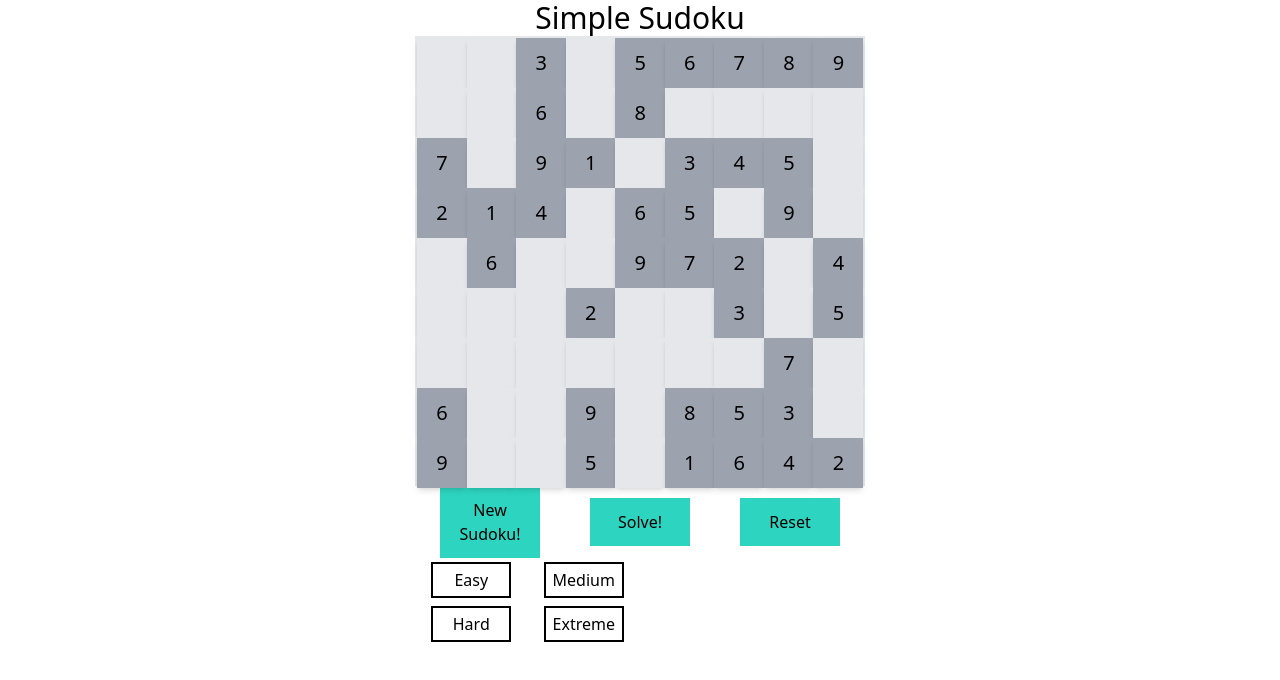
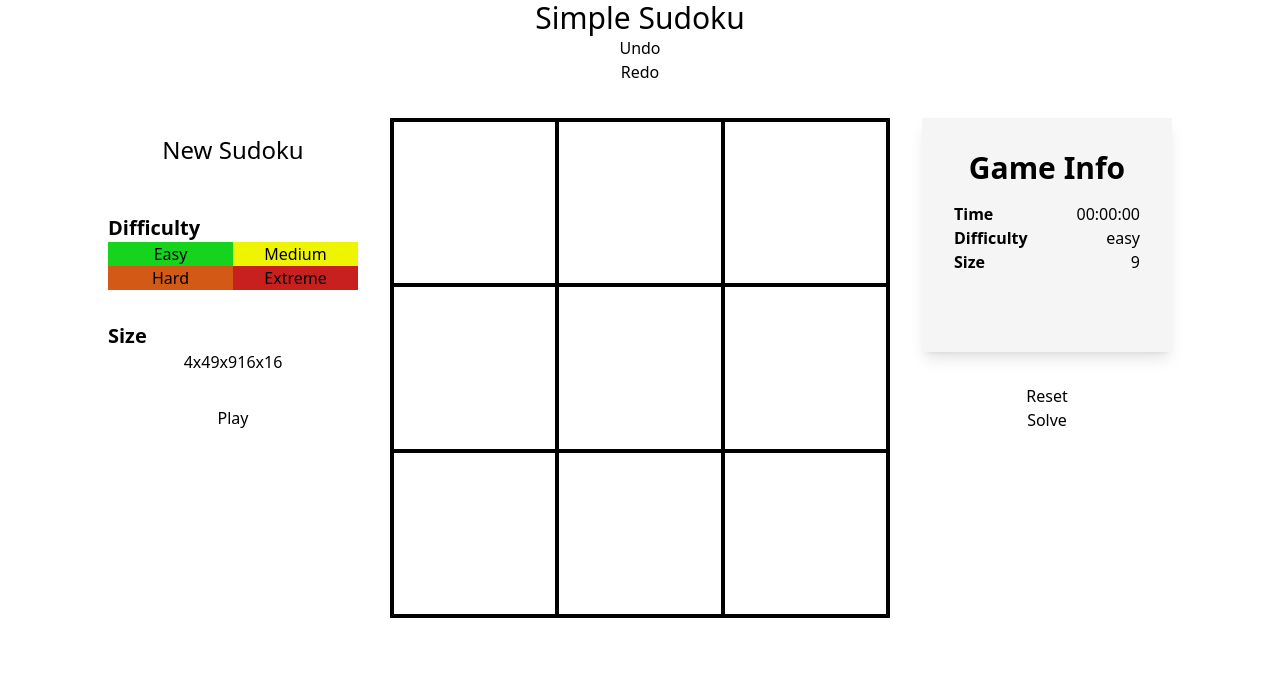
Before and after one commit to j-oliver/sudoku_solver, a React (Vite) app: page / in a window 1280 px wide. Shown: the top 680 px of the page. Built offline with nearby package versions, Linux system fonts and the light colour scheme.

Commit message:
Start adding new design and better functionality

```diff
--- a/src/App.tsx
+++ b/src/App.tsx
@@ -1,63 +1,34 @@
 import { SudokuGrid } from './SudokuGrid';
-import { Options } from './Options';
-import { Settings } from './Settings';
 
-import { useCallback, useState } from 'react';
-import { createNewSudoku, solveSudoku } from './core/sudoku';
-import { Difficulty } from './types';
+import { SudokuContextProvider } from './SudokuContext';
+import { Menu } from './Menu';
+import { InfoBox } from './InfoBox';
 
 export const App = () => {
-  const [difficulty, setDifficulty] = useState<Difficulty>('easy');
-  const [initialgrid, setInitialGrid] = useState(createNewSudoku('easy'));
-  const [grid, setGrid] = useState(
-    initialgrid.map((row: number[]) => row.slice())
-  );
-
-  const setNumber = useCallback(
-    (number: number, rindex: number, cindex: number) => {
-      const nextGrid = grid.slice();
-
-      nextGrid[rindex][cindex] = number;
-
-      setGrid(nextGrid);
-    },
-    [grid]
-  );
-
-  const solve = useCallback(() => {
-    setGrid(solveSudoku(grid));
-  }, [grid]);
-
-  const createSudoku = useCallback(() => {
-    const initialgrid = createNewSudoku(difficulty);
-    const grid = initialgrid.map((row: number[]) => row.slice());
-
-    setInitialGrid(initialgrid);
-    setGrid(grid);
-  }, [difficulty]);
-
-  const resetSudoku = useCallback(() => {
-    const resetSudoku = initialgrid.map((row: number[]) => row.slice());
-
-    setGrid(resetSudoku);
-  }, [initialgrid]);
-
   return (
     <div className="flex flex-col items-center">
       <h1 className="text-3xl">Simple Sudoku</h1>
-      <div className="w-[450px]">
-        <SudokuGrid
-          initialgrid={initialgrid}
-          grid={grid}
-          setNumber={setNumber}
-        />
-        <Options
-          solve={solve}
-          createSudoku={createSudoku}
-          reset={resetSudoku}
-        />
-        <Settings difficulty={difficulty} setDifficulty={setDifficulty} />
-      </div>
+      <SudokuContextProvider>
+        <div className="grid gap-8 grid-cols-[1fr,2fr,1fr] grid-rows-[50px,1fr,1fr]">
+          <div />
+          <div className="flex flex-col items-center">
+            <button>Undo</button>
+            <button>Redo</button>
+          </div>
+          <div />
+          <div className="row-span-2">
+            <Menu />
+          </div>
+          <div className="row-span-2">
+            <SudokuGrid />
+          </div>
+          <InfoBox />
+          <div className="flex flex-col items-center">
+            <button>Reset</button>
+            <button>Solve</button>
+          </div>
+        </div>
+      </SudokuContextProvider>
     </div>
   );
 };
--- /dev/null
+++ b/src/InfoBox.tsx
@@ -0,0 +1,25 @@
+import { FC, useContext } from 'react';
+import { SudokuContext } from './SudokuContext';
+
+export const InfoBox: FC = () => {
+  const { time, size, difficulty } = useContext(SudokuContext);
+  return (
+    <div className="flex flex-col items-center w-full h-full bg-[#F5F5F5] shadow-lg p-8">
+      <h1 className="w-full font-bold text-3xl text-center mb-4">Game Info</h1>
+      <div className="w-full">
+        <div className="w-full flex justify-between items-center">
+          <div className="font-bold">Time</div>
+          <div>{time}</div>
+        </div>
+        <div className="w-full flex justify-between items-center">
+          <div className="font-bold">Difficulty</div>
+          <div>{difficulty}</div>
+        </div>
+        <div className="w-full flex justify-between items-center">
+          <div className="font-bold">Size</div>
+          <div>{size}</div>
+        </div>
+      </div>
+    </div>
+  );
+};
--- /dev/null
+++ b/src/Menu.tsx
@@ -0,0 +1,27 @@
+import { FC } from 'react';
+
+export const Menu: FC = () => {
+  return (
+    <div className="flex flex-col gap-8 justify-between">
+      <h1 className="w-full text-center p-4 text-2xl">New Sudoku</h1>
+      <div className="flex flex-col">
+        <h2 className="font-bold text-xl">Difficulty</h2>
+        <div className="grid grid-cols-2">
+          <button className="bg-difficulty-easy">Easy</button>
+          <button className="bg-difficulty-medium">Medium</button>
+          <button className="bg-difficulty-hard">Hard</button>
+          <button className="bg-difficulty-extreme">Extreme</button>
+        </div>
+      </div>
+      <div className="flex flex-col">
+        <h2 className="font-bold text-xl">Size</h2>
+        <div className="w-full flex items-center justify-center">
+          <button>4x4</button>
+          <button>9x9</button>
+          <button>16x16</button>
+        </div>
+      </div>
+      <button>Play</button>
+    </div>
+  );
+};
--- a/src/NumberPicker.tsx
+++ b/src/NumberPicker.tsx
@@ -20,13 +20,13 @@ export const NumberPicker: FC<Props> = ({
   return (
     <div
       ref={numberPickerRef}
-      className="grid grid-cols-3 justify-around bg-white opacity-95"
+      className="flex flex-wrap bg-white opacity-95 w-full h-full"
     >
       {numberpickergrid.map(number => {
         return availableNumbers.includes(number) ? (
           <div
             key={number}
-            className="text-center text-xs select-none hover:cursor-pointer hover:text-red-700"
+            className="flex justify-center items-center leading-[10px] text-xs font-bold w-1/3 h-1/3 select-none hover:cursor-pointer hover:text-red-700"
             onClick={() => enterNumber(number)}
           >
             {number}
@@ -34,7 +34,7 @@ export const NumberPicker: FC<Props> = ({
         ) : (
           <div
             key={number}
-            className="text-center text-xs select-none hover:cursor-pointer opacity-50 hover:text-black"
+            className="flex justify-center items-center leading-[10px] text-xs w-1/3 h-1/3 select-none hover:cursor-pointer opacity-50 hover:text-black"
           >
             {number}
           </div>
--- a/src/Settings.tsx
+++ b/src/Settings.tsx
@@ -16,7 +16,7 @@ export const Settings: FC<Props> = ({ difficulty, setDifficulty }) => {
   return (
     <div className="flex flex-wrap justify-around w-[225px]">
       {allDifficulties.map(d => {
-        const selected = difficulty === d ? 'bg-green' : '';
+        const selected = difficulty === d ? 'bg-green-500' : '';
         return (
           <div
             key={d}
--- a/src/Square.tsx
+++ b/src/Square.tsx
@@ -1,30 +1,29 @@
-import { FC } from 'react';
+import { FC, ReactNode } from 'react';
 
 type Props = {
   squarekey: string;
   value: number;
-  css: string;
-  numberpicker?: JSX.Element;
+  initial?: boolean;
+  numberpicker?: ReactNode;
   showNumberPicker?: () => void;
   removeNumber?: () => void;
 };
 
 export const Square: FC<Props> = ({
   squarekey,
-  css,
+  initial,
   value,
   numberpicker,
   removeNumber,
   showNumberPicker,
 }) => {
-  const isInitial = css === 'initial' ? 'bg-gray-400' : '';
-  return (
-    <div key={squarekey} className="relative">
-      {numberpicker ? (
+  const isInitial = initial ? 'bg-gray-400' : '';
+  return numberpicker ? (
     numberpicker
   ) : (
     <div
-          className={`text-center text-xl leading-[50px] shadow-md bg-gray-200 w-[50px] h-[50px] select-none ${isInitial}`}
+      key={squarekey}
+      className={`flex justify-center items-center w-full h-full text-xl bg-gray-200 select-none ${isInitial} border-[1px] border-gray-500`}
       onClick={() => showNumberPicker && showNumberPicker()}
       onContextMenu={event => {
         event.stopPropagation();
@@ -34,7 +33,5 @@ export const Square: FC<Props> = ({
     >
       {value === 0 ? '' : value}
     </div>
-      )}
-    </div>
   );
 };
--- /dev/null
+++ b/src/SudokuContext.tsx
@@ -0,0 +1,109 @@
+import { FC, ReactNode, createContext, useCallback, useState } from 'react';
+import { Difficulty, Sudoku } from './types';
+import { solveSudoku, createNewSudoku } from './core/sudoku';
+import { useTimer } from './useTimer';
+
+type SudokuContextProps = {
+  sudoku?: Sudoku;
+  initialSudoku?: Sudoku;
+  time: string;
+  size?: number;
+  difficulty?: Difficulty;
+  solve: () => void;
+  createSudoku: (size: number, difficulty: Difficulty) => void;
+  resetSudoku: () => void;
+  setNumber: (number: number, rindex: number, cindex: number) => void;
+  removeNumber: (rindex: number, cindex: number) => void;
+  setDifficulty?: (difficulty: Difficulty) => void;
+  setSize?: (size: number) => void;
+};
+
+export const SudokuContext = createContext<SudokuContextProps>({
+  sudoku: [],
+  initialSudoku: [],
+  time: '',
+  solve: () => {},
+  createSudoku: () => {},
+  resetSudoku: () => {},
+  setNumber: () => {},
+  removeNumber: () => {},
+});
+
+type Props = {
+  children: ReactNode;
+};
+
+export const SudokuContextProvider: FC<Props> = ({ children }) => {
+  const [difficulty, setDifficulty] = useState<Difficulty>('easy');
+  const [size, setSize] = useState(9);
+  const [initialSudoku, setInitialSudoku] = useState(
+    createNewSudoku(size, difficulty)
+  );
+  const [sudoku, setSudoku] = useState<Sudoku>();
+  const { time, startTimer, stop } = useTimer();
+
+  const setNumber = useCallback(
+    (number: number, rindex: number, cindex: number) => {
+      const nextGrid = sudoku?.slice();
+
+      nextGrid && (nextGrid[rindex][cindex] = number);
+
+      setSudoku(nextGrid);
+    },
+    [sudoku]
+  );
+
+  const removeNumber = useCallback(
+    (rindex: number, cindex: number) => {
+      const nextGrid = sudoku?.slice();
+
+      nextGrid && (nextGrid[rindex][cindex] = 0);
+
+      setSudoku(nextGrid);
+    },
+    [sudoku]
+  );
+
+  const solve = useCallback(() => {
+    if (!sudoku) return;
+
+    setSudoku(solveSudoku(sudoku));
+    stop();
+  }, [sudoku, stop]);
+
+  const createSudoku = (size: number, difficulty: Difficulty) => {
+    const initialSudoku = createNewSudoku(size, difficulty);
+    const sudoku = initialSudoku.map((row: number[]) => row.slice());
+
+    setInitialSudoku(initialSudoku);
+    setSudoku(sudoku);
+    startTimer();
+  };
+
+  const resetSudoku = useCallback(() => {
+    const resetSudoku = initialSudoku.map((row: number[]) => row.slice());
+
+    setSudoku(resetSudoku);
+  }, [initialSudoku]);
+
+  return (
+    <SudokuContext.Provider
+      value={{
+        sudoku,
+        initialSudoku,
+        time,
+        size,
+        difficulty,
+        solve,
+        createSudoku,
+        resetSudoku,
+        setNumber,
+        removeNumber,
+        setSize,
+        setDifficulty,
+      }}
+    >
+      {children}
+    </SudokuContext.Provider>
+  );
+};
--- a/src/SudokuGrid.tsx
+++ b/src/SudokuGrid.tsx
@@ -1,19 +1,15 @@
-import { FC, useCallback, useState } from 'react';
+import { FC, useCallback, useContext, useState } from 'react';
 
 import { Square } from './Square';
 import { NumberPicker } from './NumberPicker';
 import { getValidNumbersForCell } from './core/sudoku';
-import { Sudoku } from './types';
+import { SudokuContext } from './SudokuContext';
 
-type Props = {
-  initialgrid: Sudoku;
-  grid: Sudoku;
-  setNumber: (number: number, rindex: number, cindex: number) => void;
-};
-
-export const SudokuGrid: FC<Props> = ({ initialgrid, grid, setNumber }) => {
+export const SudokuGrid: FC = () => {
   const [npExists, setNpExists] = useState(false);
   const [numberpicker, setNumberpicker] = useState({ rindex: -1, cindex: -1 });
+
+  const { sudoku, initialSudoku, setNumber } = useContext(SudokuContext);
 
   const pickNumber = useCallback(
     (number: number, rindex: number, cindex: number) => {
@@ -40,14 +36,14 @@ export const SudokuGrid: FC<Props> = ({ initialgrid, grid, setNumber }) => {
   }
 
   function cellIsBlocked(rindex: number, cindex: number) {
-    return initialgrid[rindex][cindex] !== 0;
+    return initialSudoku?.[rindex][cindex] !== 0;
   }
 
   function getGrid() {
-    return grid.map((row, rindex) => {
+    return sudoku?.map((row, rindex) => {
       return row.map((cell, cindex) => {
         const key = `${rindex}${cindex}`;
-        const availableNumbers = getValidNumbersForCell(rindex, cindex, grid);
+        const availableNumbers = getValidNumbersForCell(rindex, cindex, sudoku);
 
         const hasNumberPicker =
           numberpicker.rindex === rindex && numberpicker.cindex === cindex;
@@ -60,13 +56,12 @@ export const SudokuGrid: FC<Props> = ({ initialgrid, grid, setNumber }) => {
         ) : undefined;
 
         if (cellIsBlocked(rindex, cindex)) {
-          return <Square css="initial" squarekey={key} value={cell} />;
+          return <Square initial squarekey={key} value={cell} />;
         } else {
           return (
             <Square
               squarekey={key}
               value={cell}
-              css={''}
               numberpicker={np}
               removeNumber={() => setNumber(0, rindex, cindex)}
               showNumberPicker={() => showNumberPicker(rindex, cindex)}
@@ -78,7 +73,17 @@ export const SudokuGrid: FC<Props> = ({ initialgrid, grid, setNumber }) => {
   }
 
   return (
-    <div className="grid grid-cols-9 w-[450px] h-[450px] border-2">
+    <div className="grid grid-cols-[repeat(9,1fr)] grid-rows-[repeat(9,1fr)] w-[500px] h-[500px] border-2 border-black relative">
+      <div className="top-0 left-0 grid grid-cols-3 w-full h-full absolute pointer-events-none">
+        {new Array(9).fill(0).map((_, index) => {
+          return (
+            <div
+              key={index}
+              className="border-2 border-black text-center text-xl"
+            />
+          );
+        })}
+      </div>
       {getGrid()}
     </div>
   );
--- a/src/core/sudoku.ts
+++ b/src/core/sudoku.ts
@@ -1,4 +1,5 @@
 import { Difficulty, Sudoku } from '../types';
+import { slice2DArray } from '../utils';
 
 const size = 9;
 
@@ -25,28 +26,24 @@ const difficultySettings = {
   extreme: 25,
 };
 
-function slice2DArray(
-  arr: number[][],
-  fromX: number,
-  toX: number,
-  fromY: number,
-  toY: number
-): number[][] {
-  // Check if indices are within bounds
-  if (fromX < 0 || fromX >= arr.length || toX < 0 || toX >= arr.length) {
-    throw new Error('X indices are out of bounds');
+export function getSudokuGrids(sudoku: Sudoku): number[][][] {
+  const gridLength = Math.sqrt(size);
+
+  if (gridLength % 1 !== 0) {
+    throw new Error('Grid length is not a square number');
   }
 
-  if (fromY < 0 || fromY >= arr[0].length || toY < 0 || toY >= arr[0].length) {
-    throw new Error('Y indices are out of bounds');
+  const grids: number[][][] = [];
+
+  for (let i = 0; i < size; i += gridLength) {
+    for (let j = 0; j < size; j += gridLength) {
+      grids.push(
+        slice2DArray(sudoku, i, i + (gridLength - 1), j, j + (gridLength - 1))
+      );
+    }
   }
 
-  // Slice the 2D array based on the specified indices
-  const slicedArray: number[][] = arr
-    .slice(fromX, toX + 1)
-    .map(row => row.slice(fromY, toY + 1));
-
-  return slicedArray;
+  return grids;
 }
 
 function getInnerGrid(position: string, g: Sudoku) {
@@ -139,7 +136,7 @@ function getReadableSudoku(sudoku: Sudoku) {
   return sudoku.map(row => row.map(cell => cell || 0));
 }
 
-export function createNewSudoku(difficulty: Difficulty): Sudoku {
+export function createNewSudoku(size: number, difficulty: Difficulty): Sudoku {
   const totalCells = size * size;
   const numberAmount = totalCells - difficultySettings[difficulty];
   const sudoku = solveSudoku(createEmpty2dArray(size, size, 0));
@@ -191,14 +188,14 @@ export function createNewSudoku(difficulty: Difficulty): Sudoku {
 //   return gridCopy;
 // }
 
-export function solveSudoku(grid: Sudoku): Sudoku {
-  const gridCopy = grid.slice(0);
+export function solveSudoku(sudoku: Sudoku): Sudoku {
+  const sudokuCopy = sudoku.slice(0);
 
   let iterations = 0;
 
   if (solve()) {
     console.log(iterations);
-    return gridCopy;
+    return sudokuCopy;
   } else {
     throw 'no solution';
   }
@@ -206,16 +203,16 @@ export function solveSudoku(grid: Sudoku): Sudoku {
   function solve(): boolean {
     for (let i = 0; i < size; i++) {
       for (let j = 0; j < size; j++) {
-        if (gridCopy[i][j] === 0) {
-          const validNumbers = getValidNumbersForCell(i, j, gridCopy);
+        if (sudokuCopy[i][j] === 0) {
+          const validNumbers = getValidNumbersForCell(i, j, sudokuCopy);
 
           for (let m = 0; m < validNumbers.length; m++) {
-            gridCopy[i][j] = validNumbers[m];
+            sudokuCopy[i][j] = validNumbers[m];
             iterations++;
             if (solve() !== false) {
               return true;
             }
-            gridCopy[i][j] = 0;
+            sudokuCopy[i][j] = 0;
           }
 
           return false;
--- /dev/null
+++ b/src/useTimer.ts
@@ -0,0 +1,55 @@
+import { useRef, useState } from 'react';
+
+export type Timer = {
+  seconds: number;
+  time: string;
+  startTimer: () => void;
+  stop: () => void;
+  reset: () => void;
+};
+
+export const useTimer = (): Timer => {
+  const [seconds, setSeconds] = useState(0);
+  const [time, setTime] = useState<string>('00:00:00');
+
+  const interval = useRef<number>(0);
+
+  const startTimer = () => {
+    interval.current = setInterval(() => {
+      setSeconds(seconds => seconds + 1);
+      setTime(formatTime(seconds));
+    }, 1000);
+  };
+
+  const stop = () => {
+    clearInterval(interval.current);
+  };
+
+  const reset = () => {
+    setSeconds(0);
+    stop();
+    startTimer();
+  };
+
+  const formatTime = (seconds: number) => {
+    const hours = Math.floor(seconds / 3600);
+    const minutes = Math.floor(seconds / 60) - hours * 60;
+    const secs = seconds % 60;
+
+    return `${formatTimeUnit(hours)}:${formatTimeUnit(
+      minutes
+    )}:${formatTimeUnit(secs)}`;
+  };
+
+  const formatTimeUnit = (unit: number) => {
+    return unit < 10 ? `0${unit}` : unit;
+  };
+
+  return {
+    seconds,
+    time,
+    startTimer,
+    stop,
+    reset,
+  };
+};
--- /dev/null
+++ b/src/utils.ts
@@ -0,0 +1,23 @@
+export function slice2DArray(
+  arr: number[][],
+  fromX: number,
+  toX: number,
+  fromY: number,
+  toY: number
+): number[][] {
+  // Check if indices are within bounds
+  if (fromX < 0 || fromX >= arr.length || toX < 0 || toX >= arr.length) {
+    throw new Error('X indices are out of bounds');
+  }
+
+  if (fromY < 0 || fromY >= arr[0].length || toY < 0 || toY >= arr[0].length) {
+    throw new Error('Y indices are out of bounds');
+  }
+
+  // Slice the 2D array based on the specified indices
+  const slicedArray: number[][] = arr
+    .slice(fromX, toX + 1)
+    .map(row => row.slice(fromY, toY + 1));
+
+  return slicedArray;
+}
--- a/tailwind.config.js
+++ b/tailwind.config.js
@@ -1,11 +1,17 @@
 /** @type {import('tailwindcss').Config} */
 export default {
-    content: [
-    "./index.html",
-    "./src/**/*.{js,ts,jsx,tsx}",
-  ],
+  content: ['./index.html', './src/**/*.{js,ts,jsx,tsx}'],
   theme: {
-    extend: {},
+    extend: {
+      colors: {
+        difficulty: {
+          easy: '#16d31d',
+          medium: '#eff400',
+          hard: '#d35a16',
+          extreme: '#c81f1f',
+        },
+      },
+    },
   },
   plugins: [],
-}
+};
```
Lines whose indentation alone changed are shown as unchanged.
